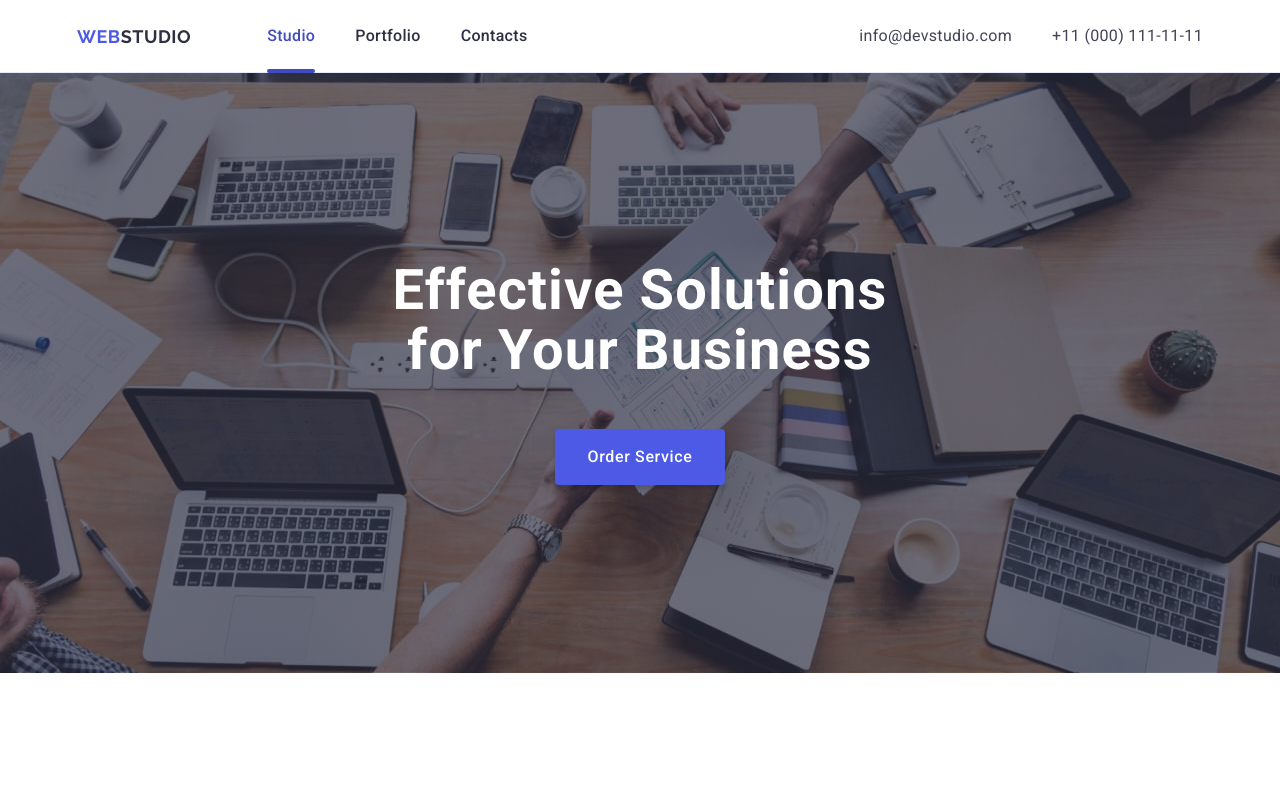
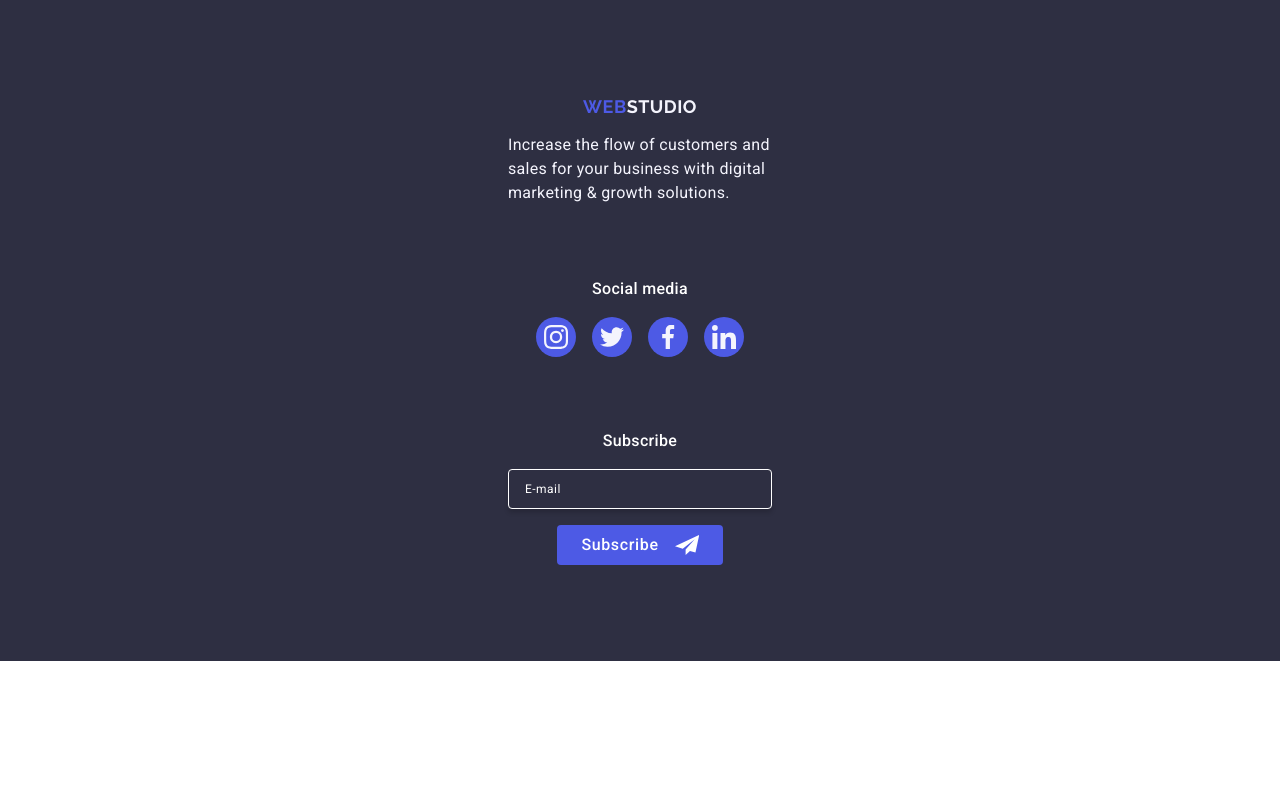
Before and after one commit to YevheniiKuzmishen/goit-markup-hw-06, a plain HTML site: page index.html in a window 1280 px wide. Shown: the top 789 px of the page. Drawn offline with nearby package versions, Linux system fonts and the light colour scheme.

Commit message:
handing work 1 hm6

```diff
--- a/css/styles.css
+++ b/css/styles.css
@@ -545,18 +545,23 @@ img {
 }
 
 .basement {
-  min-width: 1158px;
+  /* min-width: 1158px; */
   background: #2e2f42;
-  padding: 100px 0;
+  padding: 96px 0;
+  /* padding: 100px 0; */
 }
 
 .footer-info {
   display: flex;
-  align-items: baseline;
+  gap: 72px;
+  flex-direction: column;
+  justify-content: center;
+  align-items: center;
 }
 
 .footer-logo-block {
-  margin-right: 120px;
+  /* text-align: center; */
+  /* margin-right: 120px; */
 }
 
 .footer-soc-title {
@@ -566,10 +571,12 @@ img {
   line-height: 1.5;
   letter-spacing: 0.02em;
   margin-bottom: 16px;
+  text-align: center;
 }
 
 .footer-soc-list {
   display: flex;
+  justify-content: center;
   gap: 16px;
 }
 
@@ -598,6 +605,94 @@ img {
   fill: #f4f4fd;
 }
 
+.footer-input-title {
+  margin-bottom: 16px;
+  font-weight: 500;
+  font-size: 16px;
+  line-height: 1.5;
+  letter-spacing: 0.02em;
+  color: #ffffff;
+  text-align: center;
+}
+
+.footer-form {
+  /* display: flex;
+  gap: 24px; */
+}
+
+.footer-input {
+  display: block;
+  margin: auto;
+  width: 264px;
+  height: 40px;
+  border-radius: 4px;
+  border: 1px solid #ffffff;
+  background-color: transparent;
+  padding-left: 16px;
+  outline: transparent;
+  transition: color 250ms cubic-bezier(0.4, 0, 0.2, 1);
+  /* margin-right: 20px; */
+  font-size: 12px;
+  line-height: 2;
+  letter-spacing: 0.04em;
+  padding-left: 16px;
+  box-shadow: 0px 4px 4px rgba(0, 0, 0, 0.15);
+  color: #ffffff;
+  margin-bottom: 16px;
+}
+
+.footer-soc-block {
+  width: 208px;
+  height: 80px;
+  /* text-align: center; */
+  /* margin-right: 80px; */
+}
+
+.footer-input::placeholder {
+  color: #ffffff;
+  font-size: 12px;
+  font-weight: 400;
+  line-height: 2;
+  letter-spacing: 0.04em;
+}
+
+.footer-input:focus {
+  border-color: #4d5ae5;
+}
+
+.footer-form-btn {
+  display: flex;
+  min-width: 165px;
+  height: 40px;
+  font-family: "Roboto", sans-serif;
+  padding: 8px 24px;
+  justify-content: center;
+  align-items: center;
+  /* display: block; */
+  margin: 0 auto;
+  /* gap: 16px; */
+  border-radius: 4px;
+  background-color: #4d5ae5;
+  color: #ffffff;
+  font-size: 16px;
+  font-weight: 500;
+  line-height: 1.5;
+  letter-spacing: 0.04em;
+  border: none;
+  cursor: pointer;
+  transition: background-color 250ms cubic-bezier(0.4, 0, 0.2, 1);
+}
+
+.footer-form-btn:hover,
+.footer-form-btn:focus {
+  background-color: #404bbf;
+}
+
+.footer-btn-icon {
+  margin-left: 16px;
+  fill: #ffffff;
+}
+
 .basement-logo {
   color: #4d5ae5;
   font-family: "Raleway", sans-serif;
@@ -606,8 +701,10 @@ img {
   line-height: 1.17;
   letter-spacing: 0.03em;
   text-transform: uppercase;
-  display: inline-block;
-  margin-bottom: 16px;
+  display: flex;
+  justify-content: center;
+  align-items: center;
+  /* text-align: center; */
 }
 
 .basement-logo-cloud {
@@ -624,6 +721,8 @@ img {
   line-height: 1.5;
   letter-spacing: 0.02em;
   max-width: 264px;
+  margin-top: 16px;
+  /* text-align: left; */
 }
 
 .backdrop {
@@ -833,85 +932,6 @@ img {
   background-color: #404bbf;
   border: none;
   fill: #f4f4fd;
-}
-
-.footer-input-title {
-  margin-bottom: 16px;
-  font-weight: 500;
-  font-size: 16px;
-  line-height: 1.5;
-  letter-spacing: 0.02em;
-  color: #ffffff;
-}
-
-.footer-form {
-  display: flex;
-  gap: 24px;
-}
-
-.footer-input {
-  width: 264px;
-  height: 40px;
-  border-radius: 4px;
-  border: 1px solid #ffffff;
-  background-color: transparent;
-  padding-left: 16px;
-  outline: transparent;
-  transition: olor 250ms cubic-bezier(0.4, 0, 0.2, 1);
-  margin-right: 20px;
-  font-size: 12px;
-  line-height: 2;
-  letter-spacing: 0.04em;
-  padding-left: 16px;
-  box-shadow: 0px 4px 4px rgba(0, 0, 0, 0.15);
-  color: #ffffff;
-}
-
-.footer-soc-block {
-  margin-right: 80px;
-}
-
-.footer-input::placeholder {
-  color: #ffffff;
-  font-size: 12px;
-  font-weight: 400;
-  line-height: 2;
-  letter-spacing: 0.04em;
-}
-
-.footer-input:focus {
-  border-color: #4d5ae5;
-}
-
-.footer-form-btn {
-  display: flex;
-  min-width: 165px;
-  height: 40px;
-  font-family: "Roboto", sans-serif;
-  padding: 8px 24px;
-  justify-content: center;
-  align-items: center;
-  gap: 16px;
-  border-radius: 4px;
-  background-color: #4d5ae5;
-  color: #ffffff;
-  font-size: 16px;
-  font-weight: 500;
-  line-height: 1.5;
-  letter-spacing: 0.04em;
-  border: none;
-  cursor: pointer;
-  transition: background-color 250ms cubic-bezier(0.4, 0, 0.2, 1);
-}
-
-.footer-form-btn:hover,
-.footer-form-btn:focus {
-  background-color: #404bbf;
-}
-
-.footer-btn-icon {
-  margin-left: 16px;
-  fill: #ffffff;
 }
 
 /* TABLET */
--- a/index.html
+++ b/index.html
@@ -20,7 +20,7 @@
     <link rel="stylesheet" href="./css/styles.css" />
   </head>
   <body>
-    <header class="header">
+    <!-- <header class="header">
       <div class="container header-container">
         <nav class="header-navigation">
           <a class="header-logo" href="./index.html"
@@ -126,8 +126,8 @@
           </ul>
         </div>
       </div>
-    </header>
-    <main>
+    </header> -->
+    <!-- <main>
       <section class="hero">
         <div class="container hero-container">
           <h1 class="hero-title">Effective Solutions for Your Business</h1>
@@ -637,8 +637,8 @@
           </ul>
         </div>
       </section>
-    </main>
-    <!-- <footer class="basement">
+    </main> -->
+    <footer class="basement">
       <div class="container footer-info">
         <div class="footer-logo-block">
           <a class="basement-logo" href="./index.html"
@@ -704,7 +704,7 @@
           </form>
         </div>
       </div>
-    </footer> -->
+    </footer>
     <div class="backdrop">
       <div class="modal">
         <button type="button" class="modal-close-btn">
```
